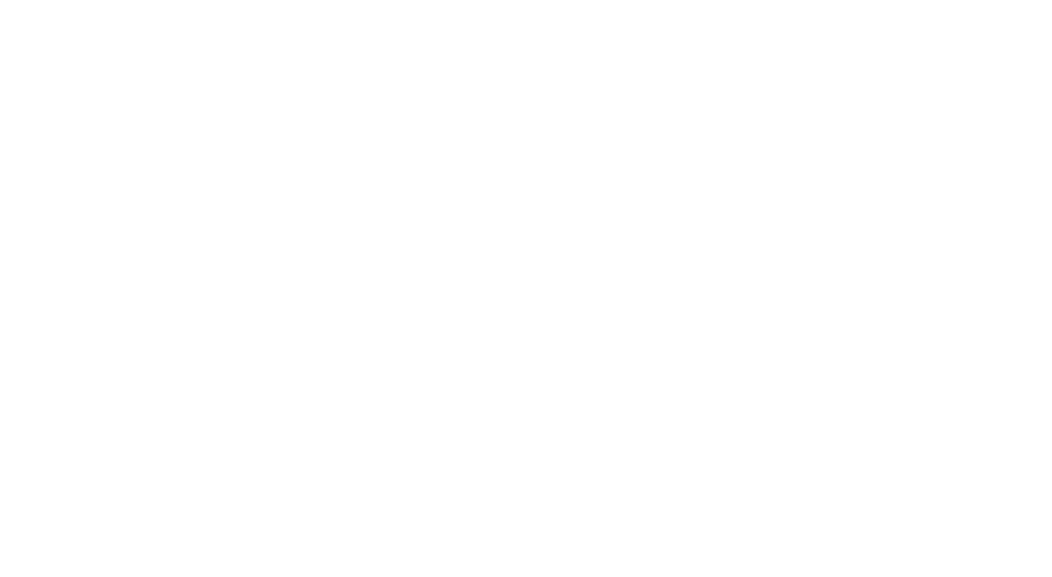
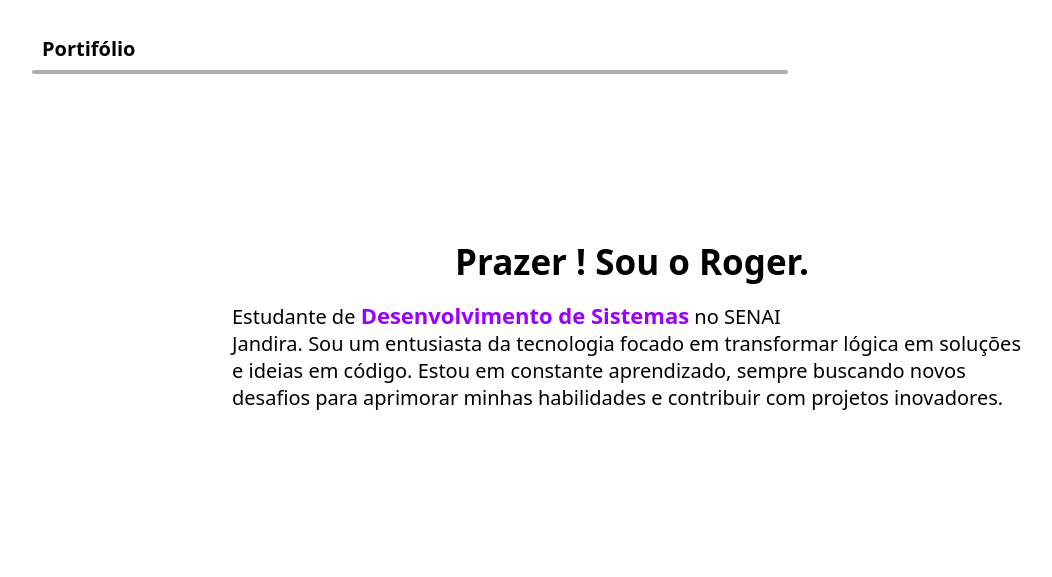
Before and after one commit to rgrrb/portifolio, a plain HTML site: page index.html in a window 1280 px wide. Shown: the whole page, without its empty margins (8-1060 px from the left). Drawn offline with Linux system fonts and the light colour scheme.

Commit message:
Criação do Header

```diff
--- a/index.html
+++ b/index.html
@@ -7,10 +7,22 @@
     <title>Portifólio</title>
 </head>
 <body>
-    <header></header>
-    <section></section>
-    <section></section>
-    <section></section>
+    <header>
+        <h1>Portifólio</h1>
+        <div class="line"></div>
+        <div class="header-content">
+            <div class="apresentation">
+                <h2>Prazer ! Sou o Roger.</h2>
+            <span>Estudante de <span>Desenvolvimento de Sistemas</span> no <span>SENAI</span> <br> Jandira. Sou um entusiasta da tecnologia focado em transformar lógica em soluções e ideias em código. Estou em constante aprendizado, sempre buscando novos desafios para aprimorar minhas habilidades e contribuir com projetos inovadores.</span>
+            </div>
+        </div>
+    </header>
+    <section class="section-skills">
+    </section>
+    <section class="section-projects">
+    </section>
+    <section class="section-experience">
+    </section>
     <footer></footer>
 </body>
 </html>
--- a/style.css
+++ b/style.css
@@ -1,10 +1,75 @@
-*{
+@import url('https://fonts.googleapis.com/css2?family=Open+Sans:ital,wght@0,300..800;1,300..800&display=swap');
+* {
     margin: 0;
     padding: 0;
     box-sizing: border-box;
+    font-family: system-ui, -apple-system, BlinkMacSystemFont, 'Segoe UI', Roboto, Oxygen, Ubuntu, Cantarell, 'Open Sans', 'Helvetica Neue', sans-serif;
 }
-body{
-    height: dvh;
-    width: dvw;
-    b
+
+body {
+    display: flex;
+    height: 100dvh;
+    width: 100dvw;
+
 }
+
+header {
+    padding-inline: 10px;
+    display: flex;
+    flex-direction: column;
+    height: 900px;
+    width: 100%;
+}
+header h1{
+    font-size: 20px;
+    padding: 35px;
+    padding-left: 40px;
+    height: 6px;
+}
+.line {
+    height: 4px;
+    width: 60%;
+    background-color: rgba(0, 0, 0, 0.317);
+    border-radius: 20px;
+    margin-left: 30px;
+}
+
+.header-content {
+    display: flex;
+    align-items: center;
+    justify-content: center;
+    height: 500px;
+    width: 100%;
+}
+
+.apresentation {
+    display: flex;
+    flex-direction: column;
+    gap: 15px;
+    font-size: 20px;
+}
+
+.apresentation h2 {
+    display: flex;
+    align-items: center;
+    justify-content: center;
+    font-size: 35px;
+    color: #000000;
+
+}
+.apresentation span {
+    width: 800px;
+    font-weight: 500;
+}
+.apresentation span:nth-child(1){
+    color: rgb(153, 0, 255);
+    font-weight: 700;
+    font-size: 22px;
+}
+
+.header-content img{
+    border-radius: 100px;
+    height: 500px;
+    width: 800px;
+    object-fit: cover;
+}
```
Also changed, not shown: img/bg.jfif (added).
